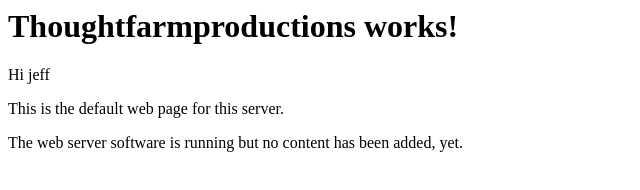
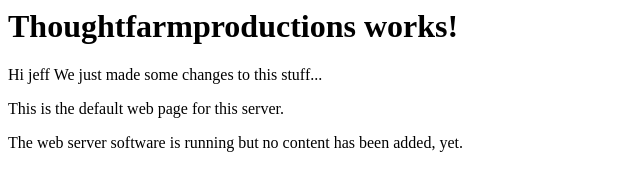
Before and after one commit to kaw3939/thoughtfarmproductions, a plain HTML site: page index.html in a window 1280 px wide. Shown: the whole page, without its empty margins (0-640 px from the left). Drawn offline with Linux system fonts and the light colour scheme.

Commit message:
some more changes

```diff
--- a/index.html
+++ b/index.html
@@ -1,4 +1,4 @@
 <html><body><h1>Thoughtfarmproductions works!</h1>
-Hi jeff<p>This is the default web page for this server.</p>
+Hi jeff We just made some changes to this stuff...<p>This is the default web page for this server.</p>
 <p>The web server software is running but no content has been added, yet.</p>
 </body></html>
```
